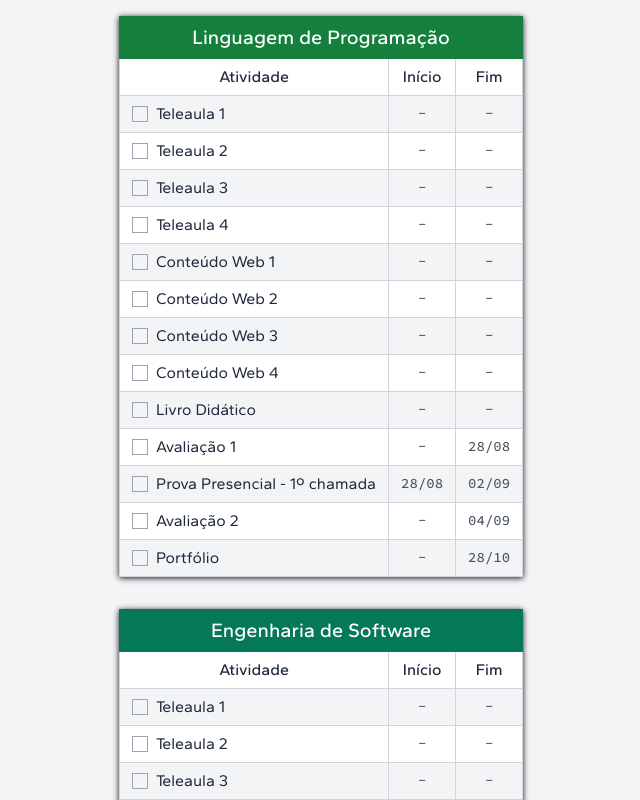
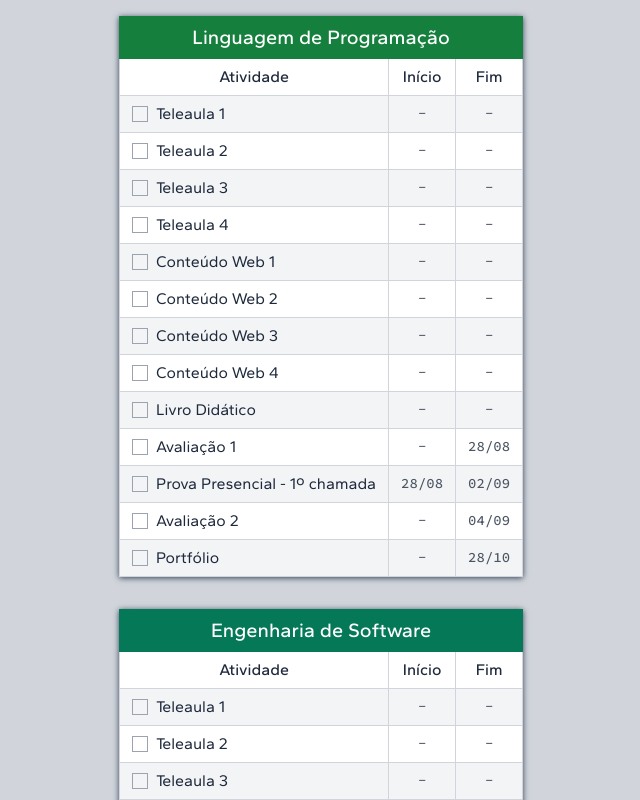
Before and after one commit to kelio-mv/ads-unopar, a React (Vite) app: page / in a window 1280 px wide. Shown: the top 800 px of the page, without its empty margins (319-959 px from the left). Built offline with nearby package versions, Linux system fonts and the light colour scheme.

Commit message:
UI update

```diff
--- a/index.html
+++ b/index.html
@@ -4,7 +4,7 @@
     <meta charset="UTF-8" />
     <link rel="icon" href="/favicon.png" />
     <meta name="viewport" content="width=device-width, initial-scale=1.0" />
-    <title>ADS - Unopar 2023.2</title>
+    <title>ADS - Unopar 2023.1</title>
   </head>
   <body>
     <div id="root"></div>
--- a/src/App.scss
+++ b/src/App.scss
@@ -2,7 +2,7 @@
   margin: 0 auto;
   margin-bottom: 2rem;
   border-collapse: collapse;
-  box-shadow: 0px 1px 0.375rem #121212;
+  box-shadow: 0px 1px 6px var(--clr-700);
 
   th {
     padding: 0.5rem 0.75rem;
@@ -82,16 +82,17 @@
   color: #004085;
   border: 2px solid #b8daff;
   border-radius: 0.5rem;
+  box-shadow: 0px 1px 6px var(--clr-700);
 
   &:not(:last-child) {
     margin-bottom: 1rem;
   }
 
+  > * {
+    vertical-align: middle;
+  }
+
   &__icon {
     width: 1.25rem;
   }
-
-  > * {
-    vertical-align: middle;
-  }
 }
--- a/src/index.scss
+++ b/src/index.scss
@@ -1,3 +1,5 @@
+@import url("https://fonts.googleapis.com/css2?family=Gantari:wght@400;500&family=Source+Code+Pro:wght@500&display=swap");
+
 *,
 *::before,
 *::after {
@@ -10,13 +12,11 @@
   font: inherit;
 }
 
-@import url("https://fonts.googleapis.com/css2?family=Gantari:wght@400;500&family=Source+Code+Pro:wght@500&display=swap");
-
 html {
   font-family: "Gantari", sans-serif;
   line-height: 1.25;
   color: var(--clr-800);
-  background: var(--clr-100);
+  background: var(--clr-300);
   padding: 1rem 0;
 
   --clr-000: #fff;
```
